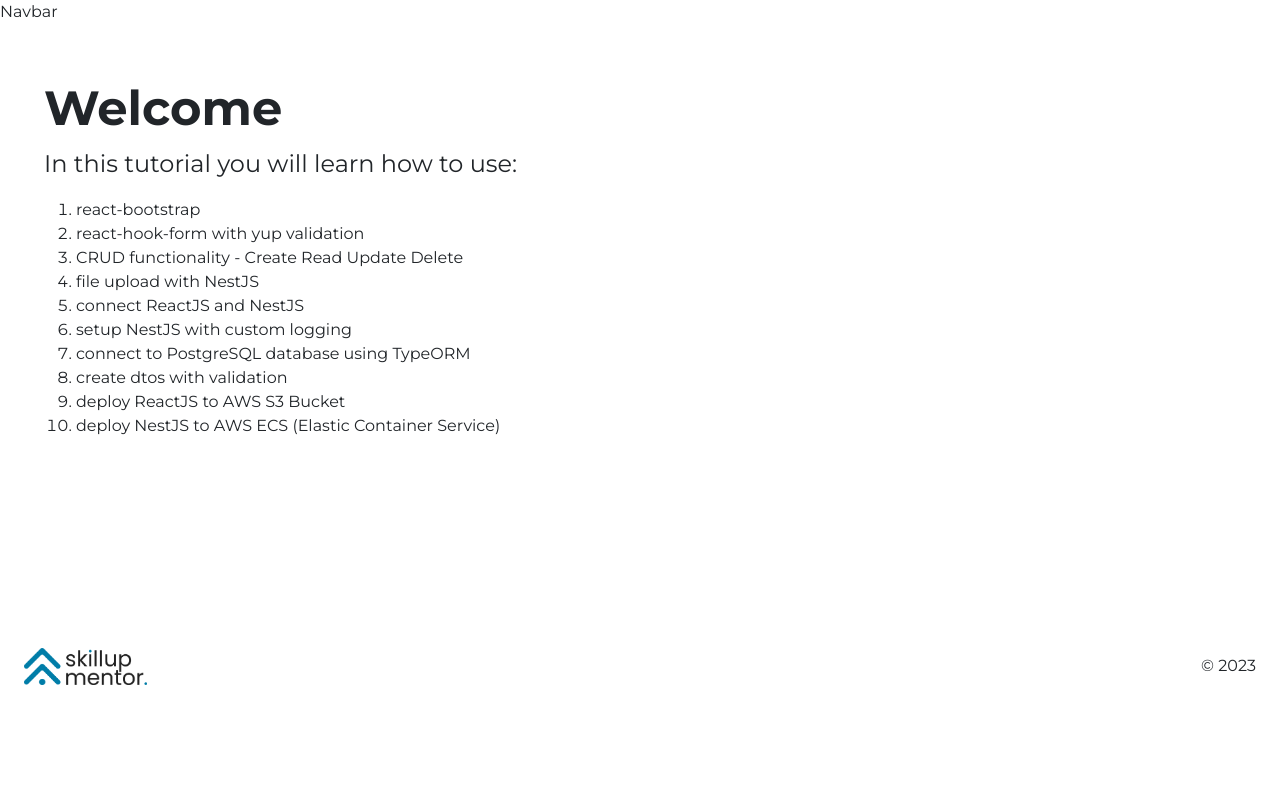
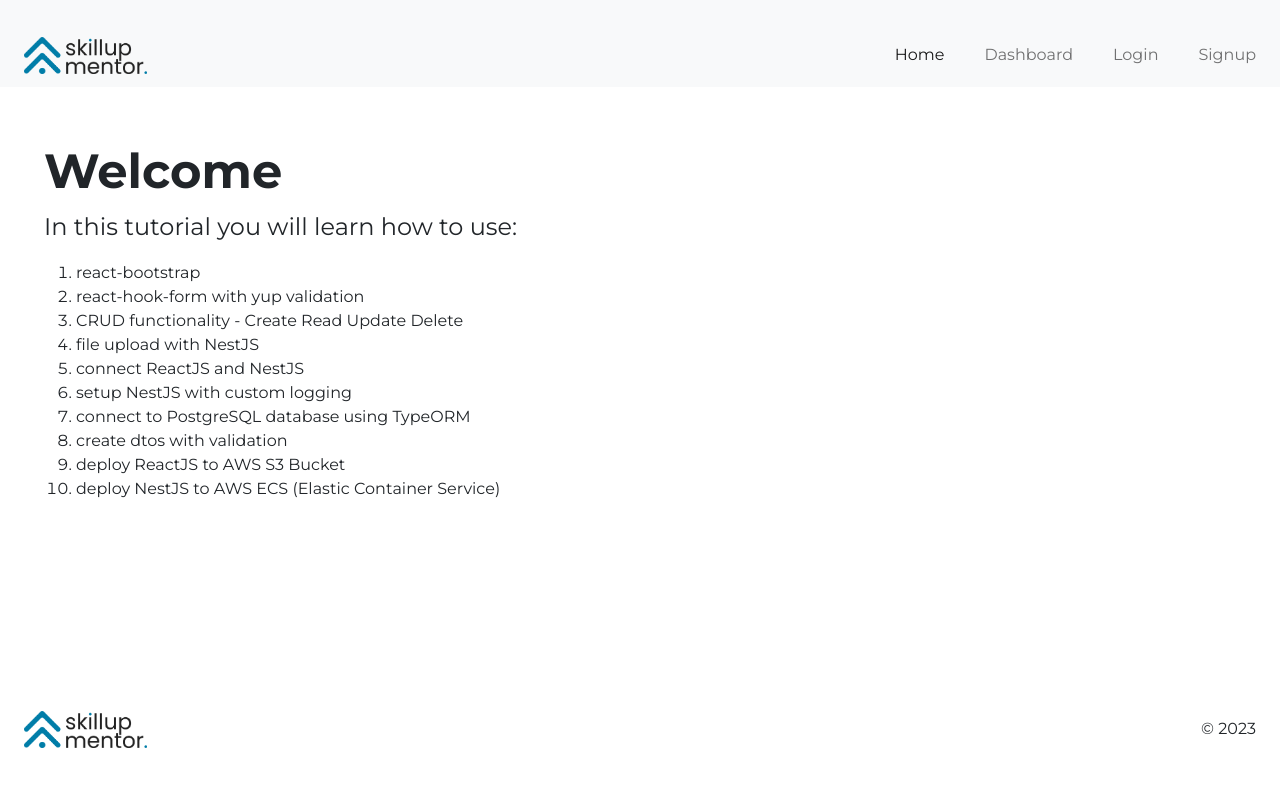
Before and after one commit to krisKajtna/skillupmentor-tutorial-frontend, a React (Create React App) app: page / in a window 1280 px wide. Shown: the top 786 px of the page. Built offline with nearby package versions, Linux system fonts and the light colour scheme.

Commit message:
feat(Navbar): implement signout functionality and error handling

```diff
--- a/src/api/Api.ts
+++ b/src/api/Api.ts
@@ -23,3 +23,5 @@ export async function apiRequest<D = Record<string, unknown>, R = unknown>(
     return error.response
   }
 }
+
+export * from './User'
--- /dev/null
+++ b/src/api/User.ts
@@ -0,0 +1,5 @@
+import { apiRoutes } from 'constants/apiConstants'
+import { apiRequest } from './Api'
+
+export const signout = async () =>
+  apiRequest<undefined, void>('post', apiRoutes.SIGNOUT)
--- a/src/components/ui/Navbar.tsx
+++ b/src/components/ui/Navbar.tsx
@@ -1,7 +1,103 @@
-import { FC } from 'react'
+import { StatusCode } from 'constants/errorConstants'
+import { routes } from 'constants/routesConstants'
+import { FC, useState } from 'react'
+import { Toast, ToastContainer } from 'react-bootstrap'
+import Button from 'react-bootstrap/Button'
+import { NavLink, useNavigate } from 'react-router-dom'
+import { Link } from 'react-router-dom'
+import authStore from 'stores/auth.store'
+import * as API from 'api/Api'
 
 const Navbar: FC = () => {
-  return <div>Navbar</div>
+  const navigate = useNavigate()
+  const [apiError, setApiError] = useState('')
+  const [showError, setShowError] = useState(false)
+
+  const signout = async () => {
+    const response = await API.signout()
+    if (response.data?.statusCode === StatusCode.BAD_REQUEST) {
+      setApiError(response.data.message)
+      setShowError(true)
+    } else if (response.data?.statusCode === StatusCode.INTERNAL_SERVER_ERROR) {
+      setApiError(response.data.message)
+      setShowError(true)
+    } else {
+      authStore.signout()
+      navigate('/')
+    }
+  }
+  return (
+    <>
+      <header>
+        <nav className="navbar navbar-expand-lg bg-light">
+          <div className="container-xxl p-4 pb-0">
+            <Link className="navbar-brand" to={routes.HOME}>
+              <img src="/images/logo.png" alt="skillup Mentor" width={123} />
+            </Link>
+            <button
+              className="navbar-toggler"
+              type="button"
+              data-bs-toggle="collapse"
+              data-bs-target="#navbarTogglerDemo02"
+              aria-controls="navbarTogglerDemo02"
+              aria-expanded="false"
+              aria-label="Toggle navigation"
+            >
+              <span className="navbar-toggler-icon"></span>
+            </button>
+            <div
+              className="collapse navbar-collapse justify-content-end align-items-center"
+              id="navbarTogglerDemo02"
+            >
+              <ul className="navbar-nav mb-2 mb-lg-0">
+                <li className="nav-item pe-4">
+                  <NavLink className="nav-link" to={routes.HOME}>
+                    Home
+                  </NavLink>
+                </li>
+                <li className="nav-item pe-4">
+                  <NavLink className="nav-link" to={routes.DASHBOARD_PREFIX}>
+                    Dashboard
+                  </NavLink>
+                </li>
+                {authStore.user ? (
+                  <li className="nav-item pe-4">
+                    <Button className="btn btn-dark" onClick={signout}>
+                      Signout
+                    </Button>
+                  </li>
+                ) : (
+                  <>
+                    {' '}
+                    <li className="nav-item pe-4">
+                      <NavLink className="nav-link" to={routes.LOGIN}>
+                        Login
+                      </NavLink>
+                    </li>
+                    <li className="nav-item">
+                      <NavLink className="nav-link pe-0" to={routes.SIGNUP}>
+                        Signup
+                      </NavLink>
+                    </li>
+                  </>
+                )}
+              </ul>
+            </div>
+          </div>
+        </nav>
+      </header>
+      {showError && (
+        <ToastContainer className="p-3" position="top-end">
+          <Toast onClose={() => setShowError(false)} show={showError}>
+            <Toast.Header>
+              <strong className="me-auto text-danger">Error</strong>
+            </Toast.Header>
+            <Toast.Body className="text-danger bg-light">{apiError}</Toast.Body>
+          </Toast>
+        </ToastContainer>
+      )}
+    </>
+  )
 }
 
 export default Navbar
```
